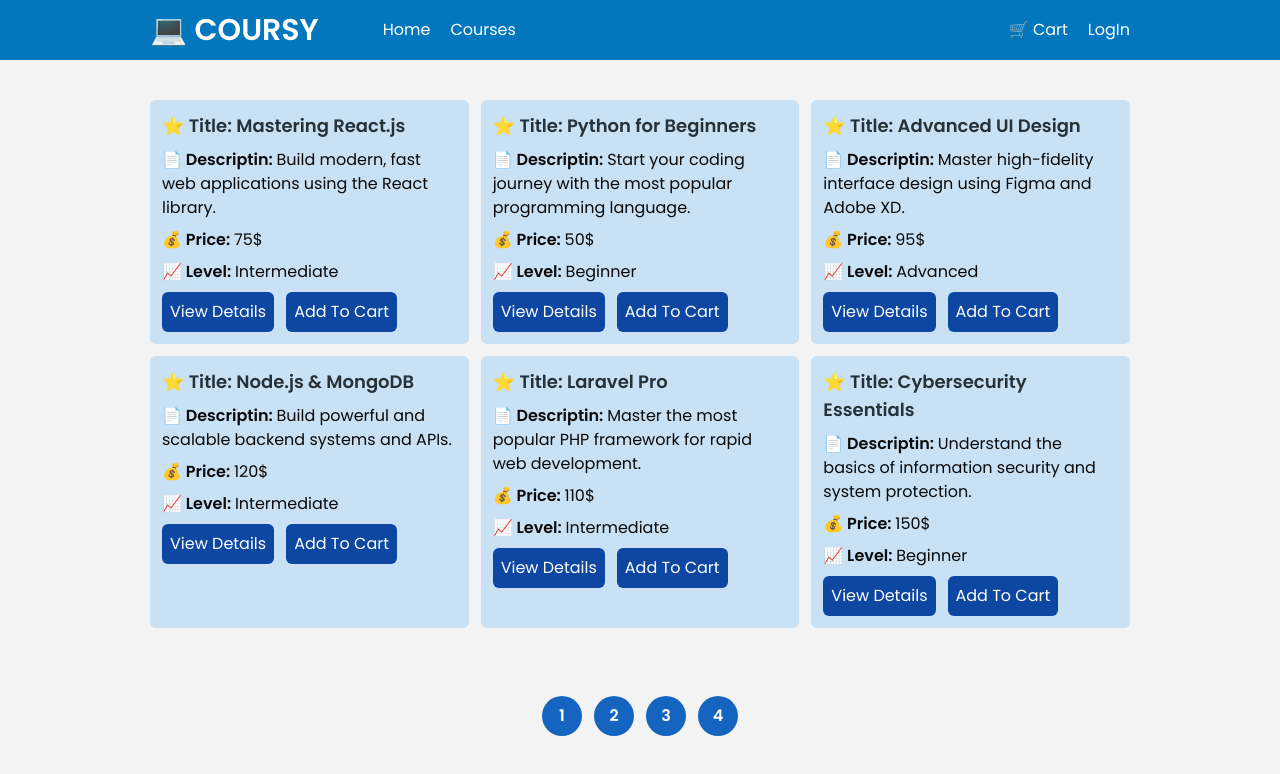
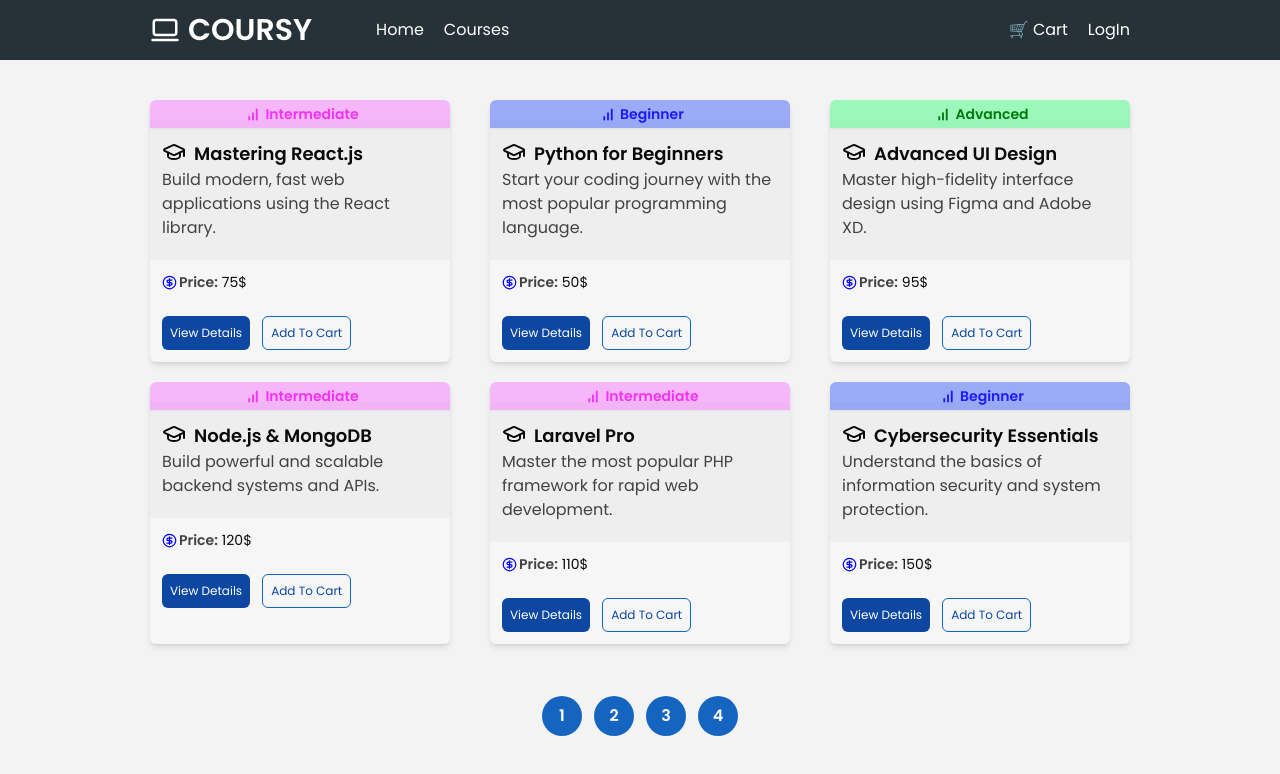
Before and after one commit to somaia96/Courses-Platform, a React (Vite) app: page /courses in a window 1280 px wide. Shown: the top 774 px of the page. Built offline with nearby package versions, Linux system fonts and the light colour scheme.

Commit message:
Initial Cart Page

```diff
--- a/src/Pages/CartPage.tsx
+++ b/src/Pages/CartPage.tsx
@@ -1,10 +1,31 @@
+import { ICourses } from "@/interfaces";
+import { Courses } from "../data"
 import { getLoggedInFun } from "../utils/isLoggedInFun"
+import { DollarSign, GraduationCap, X } from "lucide-react"
 
 const CartPage = () => {
+    let myCourses = Courses;
+    const totalPrice = (array: ICourses[]) => {
+        return array.reduce((res, cur) => cur.price + res, 0)
+    }
     return (
-        getLoggedInFun()? <div>
-            CartPage
-        </div>:<h2 className="text-5xl text-center mt-10 font-semibold">Please Login First</h2>
-    )
+        <div>
+            <h1 className="text-5xl font-semibold mb-10">Shopping Cart</h1>
+
+            {getLoggedInFun() ? (myCourses.length ? <div className="flex flex-col gap-5">
+                <div className="flex gap-5 font-semibold">
+                    <h2>Your Courses: {myCourses.length} Course</h2>
+                    <p>Total Price: {totalPrice(myCourses)}$</p>
+                </div>
+                {myCourses.map(course => <div key={course.id} className="bg-gray-200 shadow-lg p-5 border-b-2 border-b-gray-400/60 flex items-center gap-10 text-gray-900" >
+                    <div className="w-1/3">
+                        <h2 className="text-black font-semibold text-xl flex gap-3 items-center">{course.title} <GraduationCap size={50} /></h2>
+                        <p className="flex items-center"><DollarSign color="#007b0e" height={20} /><span className="font-semibold">Price: </span>{course.price}$</p>
+                    </div>
+                    <button className="bg-red-100 w-6 h-6 rounded-full flex items-center justify-center"><X size={15} strokeWidth={3} color="red" /></button>
+                </div>)
+                }
+            </div > : <h2 className="text-lg text-gray-900 w-1/2">Your cart is empty add some new courses to show them here...</h2>) : <h2 className="text-5xl text-center mt-10 font-semibold">Please Login First</h2>
+            }</div>)
 }
 export default CartPage
--- a/src/Pages/CourseDetailsPage.tsx
+++ b/src/Pages/CourseDetailsPage.tsx
@@ -1,8 +1,20 @@
+import { ChartNoAxesColumnIncreasing, DollarSign, GraduationCap, LibraryBig } from "lucide-react"
+import AddToCartBTN from "../component/AddToCartBTN"
+import { Courses } from "../data"
+
 const CourseDetailsPage = () => {
-    return (
-        <div>
-            CourseDetailsPage
-        </div>
+    let id: string | string[] = window.location.href.split("/")
+    id = id[id.length - 1]
+
+    let course = Courses.filter(item => item.id === +id)[0]
+    return (<div className="text-gray-900 space-y-5">
+        <h2 className="text-black font-semibold text-5xl flex gap-3 items-center">{course.title} <GraduationCap size={50} /></h2>
+        <p className="w-1/2">{course.fullDescription}</p>
+        <p className="flex gap-1"><LibraryBig width={20} color="#f332f4" /><span className="font-semibold">Lessons: </span>{course.lessonsCount}</p>
+        <p className="flex gap-1 items-center"><ChartNoAxesColumnIncreasing strokeWidth={3} height={20} color="#1b7bff" /><span className="font-semibold">Level: </span>{course.level}</p>
+        <p className="flex gap-1 items-center"><DollarSign color="#007b0e" height={20} /><span className="font-semibold">Price: </span>{course.price}$</p>
+        <AddToCartBTN />
+    </div>
     )
 }
 export default CourseDetailsPage
--- a/src/Pages/CoursesPage.tsx
+++ b/src/Pages/CoursesPage.tsx
@@ -8,12 +8,10 @@ const CoursesPage = () => {
 
     return (
         <div className="flex flex-col justify-between">
-            <div className="grid gap-3 grid-cols-3">
-                {
-                    Courses.slice(page*6,page*6 +6).map(course => <CardCourse data={course} key={course.id} />)
-                }
+            <div className="grid gap-x-10 gap-y-5 grid-cols-1  sm:grid-cols-2 lg:grid-cols-3">
+                {Courses.slice(page * 6, page * 6 + 6).map(course => <CardCourse data={course} key={course.id} />)}
             </div>
-                <Pagination setPage={setPage} total={Courses.length} />
+            <Pagination setPage={setPage} total={Courses.length} />
         </div>
     )
 }
--- /dev/null
+++ b/src/component/AddToCartBTN.tsx
@@ -0,0 +1,4 @@
+const AddToCartBTN = () => {
+return <button className="text-blue-900 border border-blue-800  hover:text-white hover:bg-blue-900 p-2 rounded-md">Add To Cart</button>
+}
+export default AddToCartBTN
--- a/src/component/CardCourse.tsx
+++ b/src/component/CardCourse.tsx
@@ -1,18 +1,23 @@
 import { ICourses } from "../interfaces"
+import { ChartNoAxesColumnIncreasing, CircleDollarSign, GraduationCap } from 'lucide-react';
+import AddToCartBTN from "./AddToCartBTN";
 
 const CardCourse = ({ data }: { data: ICourses }) => {
     const handleViewDetails = (id: number) => {
         window.location.href = `/courses/${id}`
     }
     return (
-        <div className="h-full flex gap-2 flex-col rounded-md bg-blue-300/30 p-3">
-            <h2 className="text-lg font-semibold text-blue-gray-900"><span className="font-semibold">⭐ Title: </span>{data.title}</h2>
-            <p className=""><span className="font-semibold">📄 Descriptin: </span>{data.shortDescription}</p>
-            <p><span className="font-semibold">💰 Price: </span>{data.price}$</p>
-            <p><span className="font-semibold">📈 Level: </span>{data.level}</p>
-            <div className="space-x-3">
-                <button className="text-white bg-blue-900 p-2 rounded-md" onClick={() => handleViewDetails(data.id)}>View Details</button>
-                <button className="text-white bg-blue-900 p-2 rounded-md">Add To Cart</button>
+        <div className="h-full rounded-md relative shadow-md bg-white/20 pt-5">
+            <p style={{backgroundColor:data.level === "Beginner"?"#667efa9e":data.level === "Advanced"?"#66fa969e":"#f87fff87",color:data.level === "Beginner"?"#1b1bff":data.level === "Advanced"?"#007b0e":"#f332f4"}} className="text-sm shadow-sm font-semibold py-1 absolute top-0 left-0 w-full rounded-t-md flex justify-center items-center"><ChartNoAxesColumnIncreasing strokeWidth={3} height={15} />{data.level}</p>
+            <div className="bg-gray-200 px-3 py-5">
+
+                <h2 className="text-lg font-semibold flex gap-2"><GraduationCap />{data.title}</h2>
+                <p className="text-gray-800">{data.shortDescription}</p>
+            </div>
+            <p className="p-3 text-sm flex gap-1"><span className="gap-x-0.5 flex items-center font-semibold text-gray-800"><CircleDollarSign color="blue" size={15} /> Price: </span>{data.price}$</p>
+            <div className="flex text-white space-x-3 p-3 text-xs">
+                <button className="bg-blue-900 p-2 rounded-md" onClick={() => handleViewDetails(data.id)}>View Details</button>
+                <AddToCartBTN />
             </div>
         </div>
     )
--- a/src/component/Navbar.tsx
+++ b/src/component/Navbar.tsx
@@ -1,3 +1,4 @@
+import { LaptopMinimal } from "lucide-react";
 import { getLoggedInFun, setLoggedInFun } from "../utils/isLoggedInFun";
 import { useState } from "react"
 import { Link, NavLink } from "react-router-dom"
@@ -11,11 +12,11 @@ const Navbar = () => {
         setIsLoggedIn(false)
     }
     return (
-        <nav className="bg-light-blue-800 py-3 text-white">
+        <nav className="bg-blue-gray-900 py-3 text-white">
             <div className="container items-center justify-between flex">
             <div className="flex gap-16">
                 <span className="text-3xl font-semibold">
-                    <Link to="/">💻 COURSY</Link>
+                    <Link className="flex items-center gap-2" to="/"><LaptopMinimal size={30} /> COURSY</Link>
                 </span>
                 <ul className="flex items-center gap-5">
                     <li><NavLink to="/">Home</NavLink></li>
--- a/src/router/index.tsx
+++ b/src/router/index.tsx
@@ -13,14 +13,13 @@ import Layout from "../component/Layout";
 export const router = createBrowserRouter(
   createRoutesFromElements(
     <>
-        <Route path="login" element={<LoginPage />} />
-
+      <Route path="login" element={<LoginPage />} errorElement={<NotFoundPage />} />
       <Route path="/" element={<Layout />}>
         <Route index element={<HomePage />} />
         <Route path="cart" element={<CartPage />} />
         <Route path="courses" >
           <Route index element={<CoursesPage />} />
-          <Route path=":id" element={<CourseDetailsPage />} />
+          <Route path=":id" element={<CourseDetailsPage />} errorElement={<NotFoundPage />} />
         </Route>
       </Route>
       <Route path="*" element={<NotFoundPage />} />
```
Also changed, not shown: package.json (+0 -10 lines).
